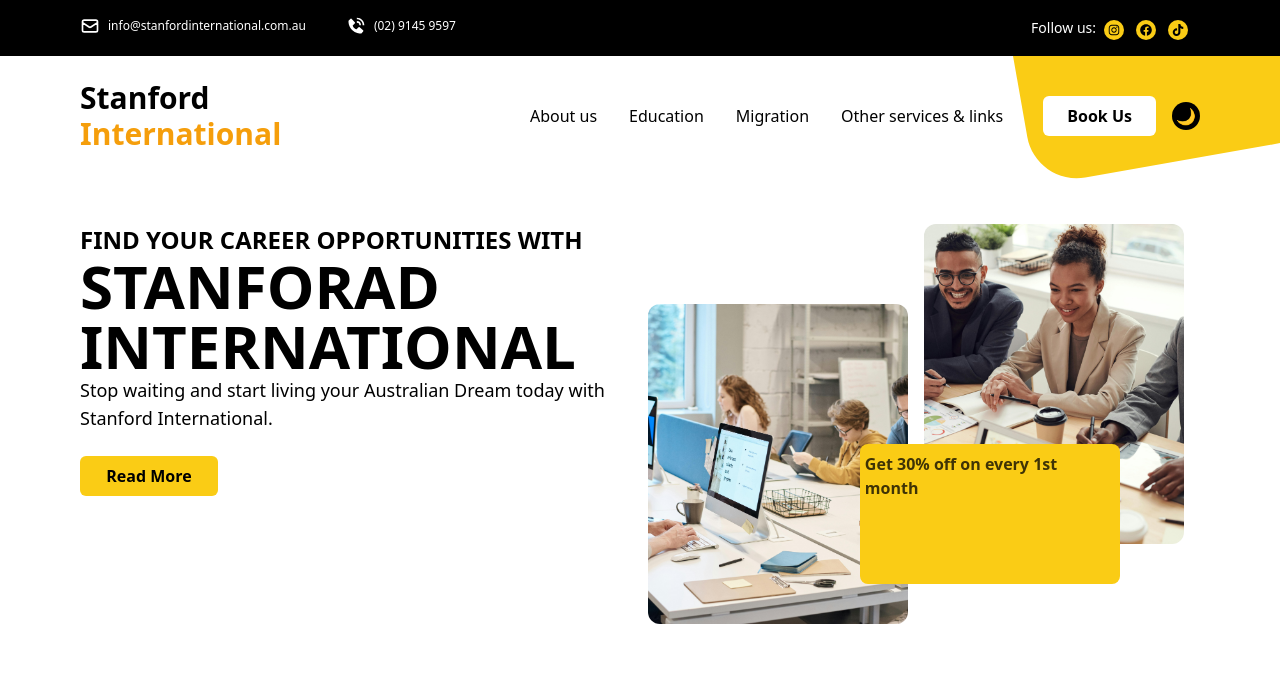
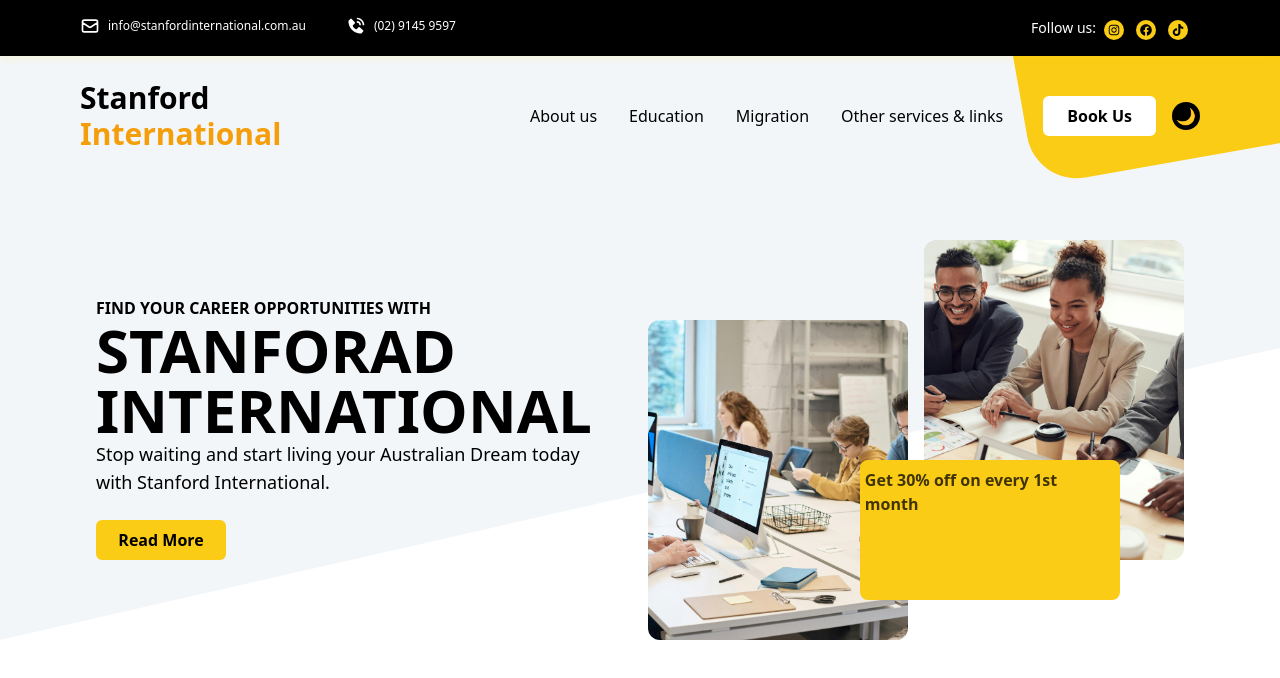
Before and after one commit to pahadiniraj/Standford-, a Next.js app: page / in a window 1280 px wide. Shown: the top 678 px of the page. Built offline with nearby package versions, Linux system fonts and the light colour scheme.

Commit message:
hero section half completed

```diff
--- a/package.json
+++ b/package.json
@@ -15,13 +15,16 @@
     "next": "15.1.7",
     "react": "^19.0.0",
     "react-dom": "^19.0.0",
-    "react-icons": "^5.4.0"
+    "react-icons": "^5.4.0",
+    "react-slick": "^0.30.3",
+    "slick-carousel": "^1.8.1"
   },
   "devDependencies": {
     "@eslint/eslintrc": "^3",
     "@types/node": "^20",
     "@types/react": "^19",
     "@types/react-dom": "^19",
+    "@types/react-slick": "^0.23.13",
     "eslint": "^9",
     "eslint-config-next": "15.1.7",
     "postcss": "^8",
--- a/src/app/(home)/layout.tsx
+++ b/src/app/(home)/layout.tsx
@@ -1,3 +1,4 @@
+import PolygonShape from "@/components/HeroSection/PolygonShape";
 import Navbar from "@/components/Navbar/Navbar";
 import PreNavbar from "@/components/Navbar/PreNavbar";
 
@@ -9,8 +10,11 @@
   return (
     <div className="relative overflow-hidden">
       <PreNavbar />
-      <Navbar />
-      {children}
+      <div className="relative">
+        <PolygonShape />
+        <Navbar />
+        {children}
+      </div>
     </div>
   );
 }
--- a/src/app/globals.css
+++ b/src/app/globals.css
@@ -5,11 +5,13 @@
 :root {
   --bg-color: white;
   --text-color: black;
+  --polygon-bg: rgba(226, 232, 240, 0.4);
 }
 
 [data-theme="dark"] {
   --bg-color: black;
   --text-color: white;
+  --polygon-bg: rgba(33, 29, 2, 0.43); /* darker shade for dark mode */
 }
 
 body {
--- /dev/null
+++ b/src/components/HeroSection/BackgroundImg.tsx
@@ -0,0 +1,49 @@
+"use client";
+
+import React from "react";
+import Slider from "react-slick";
+import Image from "next/image";
+import "slick-carousel/slick/slick.css";
+import "slick-carousel/slick/slick-theme.css";
+
+const images = [
+  "/assets/hero-section/hero-img-1.jpg",
+  "/assets/hero-section/hero-img-2.jpg",
+];
+
+const BackgroundImg = () => {
+  const settings = {
+    dots: false,
+    infinite: true,
+    speed: 1000,
+    slidesToShow: 1,
+    slidesToScroll: 1,
+    autoplay: true,
+    autoplaySpeed: 3000,
+    fade: false, // Disable fade effect for sliding
+    arrows: false,
+    ltr: true,
+    centerPadding: "40px", // Adds spacing between slides
+  };
+
+  return (
+    <div className="  w-full h-full overflow-hidden rounded-lg ">
+      <Slider {...settings} className="w-full h-full gap-4">
+        {images.map((src, index) => (
+          <div key={index} className="relative w-full h-[400px]  px-4 ">
+            <Image
+              src={src}
+              alt={`Slide ${index + 1}`}
+              fill
+              className="object-cover h-[500px]"
+              priority
+              quality={90}
+            />
+          </div>
+        ))}
+      </Slider>
+    </div>
+  );
+};
+
+export default BackgroundImg;
--- a/src/components/HeroSection/CareerOppurtunitiesSection.tsx
+++ b/src/components/HeroSection/CareerOppurtunitiesSection.tsx
@@ -6,7 +6,7 @@
 
 const CareerOpportunitiesSection = () => {
   return (
-    <div className="w-1/2 flex flex-col gap-2">
+    <div className="md:w-1/2 flex flex-col gap-2 bg-transparent relative p-4 text-center md:text-start py-14  ">
       <motion.div
         initial="hidden"
         animate="visible"
@@ -25,7 +25,7 @@
             visible: { x: 0, opacity: 1 }, // Move to the right and become visible
           }}
           transition={{ duration: 0.5, ease: "easeOut" }}
-          className="text-2xl font-semibold"
+          className="md:text-base font-semibold"
         >
           FIND YOUR CAREER OPPORTUNITIES WITH
         </motion.h2>
@@ -35,7 +35,7 @@
             visible: { x: 0, opacity: 1 },
           }}
           transition={{ duration: 0.5, ease: "easeOut" }}
-          className="text-6xl font-extrabold"
+          className="xl:text-6xl md:text-4xl text-3xl font-extrabold"
         >
           STANFORAD
           <br />
@@ -47,7 +47,7 @@
             visible: { x: 0, opacity: 1 },
           }}
           transition={{ duration: 0.5, ease: "easeOut" }}
-          className="text-lg"
+          className="md:text-base lg:text-lg "
         >
           Stop waiting and start living your Australian Dream today with
           Stanford International.
@@ -60,7 +60,7 @@
           transition={{ duration: 0.5, ease: "easeOut" }}
           className="mt-6"
         >
-          <ButtonComponent className="rounded-lg py-2 px-4 w-1/4">
+          <ButtonComponent className="rounded-lg py-2 px-4 md:w-2/5 lg:w-2/5 xl:w-1/4 text-black">
             Read More
           </ButtonComponent>
         </motion.div>
--- a/src/components/HeroSection/HeroPhotoAnimation.tsx
+++ b/src/components/HeroSection/HeroPhotoAnimation.tsx
@@ -8,7 +8,7 @@
 
 const HeroPhotoSection = () => {
   return (
-    <div className="w-1/2 flex gap-4 relative">
+    <div className="w-1/2  gap-4 relative hidden md:flex">
       <HeroSectionAnimatedBanner />
       {/* Image 1 */}
       <motion.div
--- a/src/components/HeroSection/HeroSection.tsx
+++ b/src/components/HeroSection/HeroSection.tsx
@@ -4,7 +4,7 @@
 
 const HeroSection = () => {
   return (
-    <div className="container mx-auto lg:px-20 px-4 pb-8 pt-6 mb-4 hidden md:flex justify-between gap-4">
+    <div className="lg:container lg:mx-auto lg:px-20 px-4   my-10  md:flex justify-between gap-4">
       <CareerOpportunitiesSection />
       <HeroPhotoSection />
     </div>
--- /dev/null
+++ b/src/components/HeroSection/MobileHeroSection.tsx
@@ -0,0 +1,7 @@
+import React from "react";
+
+const MobileHeroSection = () => {
+  return <div>MobileHeroSection</div>;
+};
+
+export default MobileHeroSection;
--- /dev/null
+++ b/src/components/HeroSection/PolygonShape.tsx
@@ -0,0 +1,28 @@
+"use client";
+
+import React from "react";
+import { motion } from "framer-motion";
+
+const PolygonShape = () => {
+  return (
+    <div className="absolute w-full h-full">
+      <motion.div
+        className="inset-0 absolute -z-10 hidden md:block"
+        style={{
+          clipPath: "polygon(0% 0%, 100% 0%, 100% 50%, 0% 100%)",
+          backgroundColor: "var(--polygon-bg)",
+        }}
+        initial={{ y: "-100%" }}
+        animate={{ y: "0%" }}
+        transition={{
+          type: "spring",
+          stiffness: 100,
+          damping: 15,
+          delay: 2,
+        }}
+      ></motion.div>
+    </div>
+  );
+};
+
+export default PolygonShape;
--- a/src/components/Navbar/Navbar.tsx
+++ b/src/components/Navbar/Navbar.tsx
@@ -12,7 +12,7 @@
 
   return (
     <nav>
-      <div className="lg:mx-auto lg:container w-full flex justify-between items-center lg:px-20 px-4 pb-8 pt-6 mb-4 relative">
+      <div className="lg:mx-auto lg:container w-full flex justify-between items-center lg:px-20 px-4 pb-12 pt-6 mb-4 relative">
         <div className="absolute md:-right-[130px] lg:-right-8 lg:-top-36 -z-10 -right-[170px] -top-36 ">
           <SideMotion />
         </div>
--- a/src/components/Navbar/PreNavbar.tsx
+++ b/src/components/Navbar/PreNavbar.tsx
@@ -6,7 +6,7 @@
 
 const PreNavbar = () => {
   return (
-    <div className=" bg-black p-4 text-sm hidden md:block ">
+    <div className=" bg-black  p-4 text-sm hidden md:block shadow-[0px_4px_8px_rgba(255,223,0,0.1)]">
       <div className="lg:mx-auto  lg:container w-full flex justify-between items-start lg:px-16 relative ">
         <div className="flex md:gap-10  justify-start items-start gap-2 ">
           {/* Email */}
--- a/src/components/logo/BrandLogo.tsx
+++ b/src/components/logo/BrandLogo.tsx
@@ -8,7 +8,7 @@
 
   return (
     <button onClick={() => router.push("/")}>
-      <h1 className="md:text-3xl text-2xl justify-start items-start font-bold  flex flex-col">
+      <h1 className="text-2xl lg:text-3xl  justify-start items-start font-bold  flex flex-col">
         <span className={`text-${color}`}> Stanford </span>
         <span className="text-amber-500">International</span>
       </h1>
```
Also changed, not shown: 1 other file (tests, documents, lock files or other folders).
